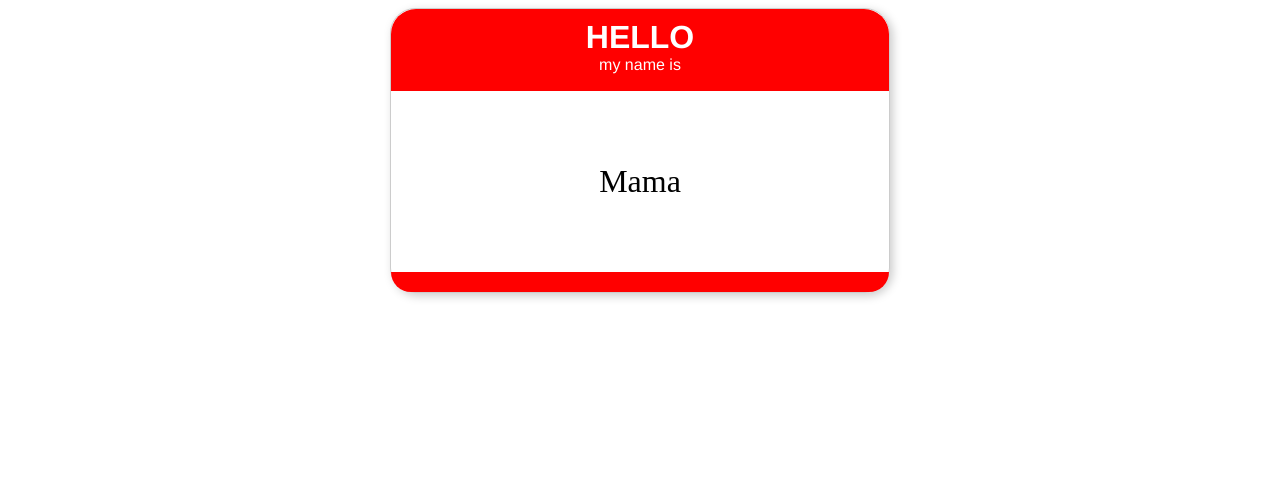
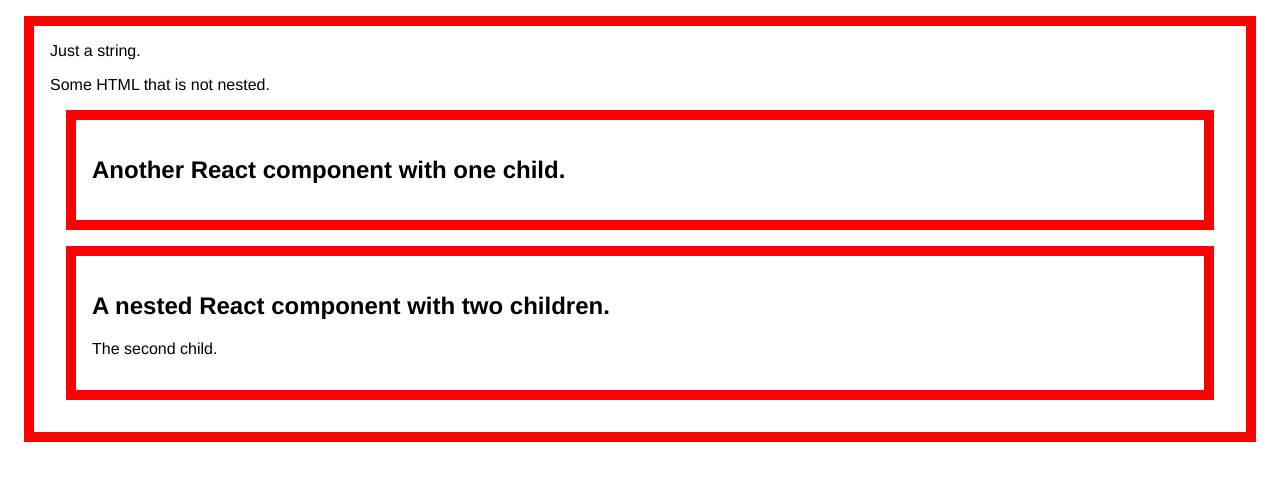
Before and after one commit to mamunur121/ts-e-day, a React (Create React App) app: page / in a window 1280 px wide. Shown: the top 480 px of the page. Built offline with nearby package versions, Linux system fonts and the light colour scheme.

Commit message:
children type

```diff
--- a/src/App.tsx
+++ b/src/App.tsx
@@ -1,27 +1,33 @@
-import React from "react";
+import React, { ReactNode } from "react";
 
-type NameTagProps = {
-  name: string;
-  greetings?: string;
+type BoxProps = {
+  children: ReactNode;
 };
 
-const NameTag = ({ name, greetings = "Hello" }: NameTagProps): JSX.Element => {
+const Box = ({ children }: BoxProps) => {
   return (
-    <main>
-      <header>
-        <h1>{greetings}</h1>
-        <p>My Name Is</p>
-      </header>
-      <section className="display-name">
-        <p>{name}</p>
-      </section>
-      <footer />
-    </main>
+    <section
+      style={{ padding: "1em", border: "10px solid red", margin: "1em" }}
+    >
+      {children}
+    </section>
   );
 };
 
 function App() {
-  return <NameTag name="Mama" />;
+  return (
+    <Box>
+      Just a string.
+      <p>Some HTML that is not nested.</p>
+      <Box>
+        <h2>Another React component with one child.</h2>
+      </Box>
+      <Box>
+        <h2>A nested React component with two children.</h2>
+        <p>The second child.</p>
+      </Box>
+    </Box>
+  );
 }
 
 export default App;
```
